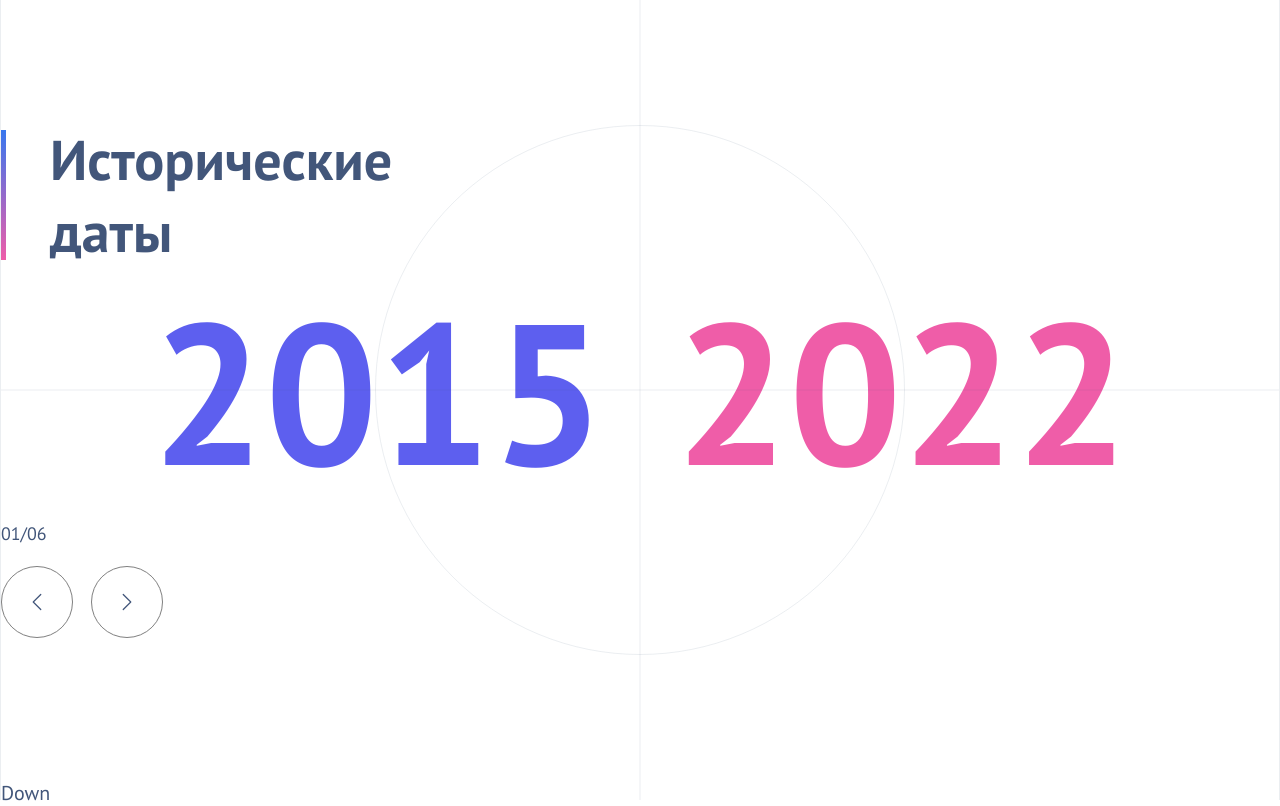
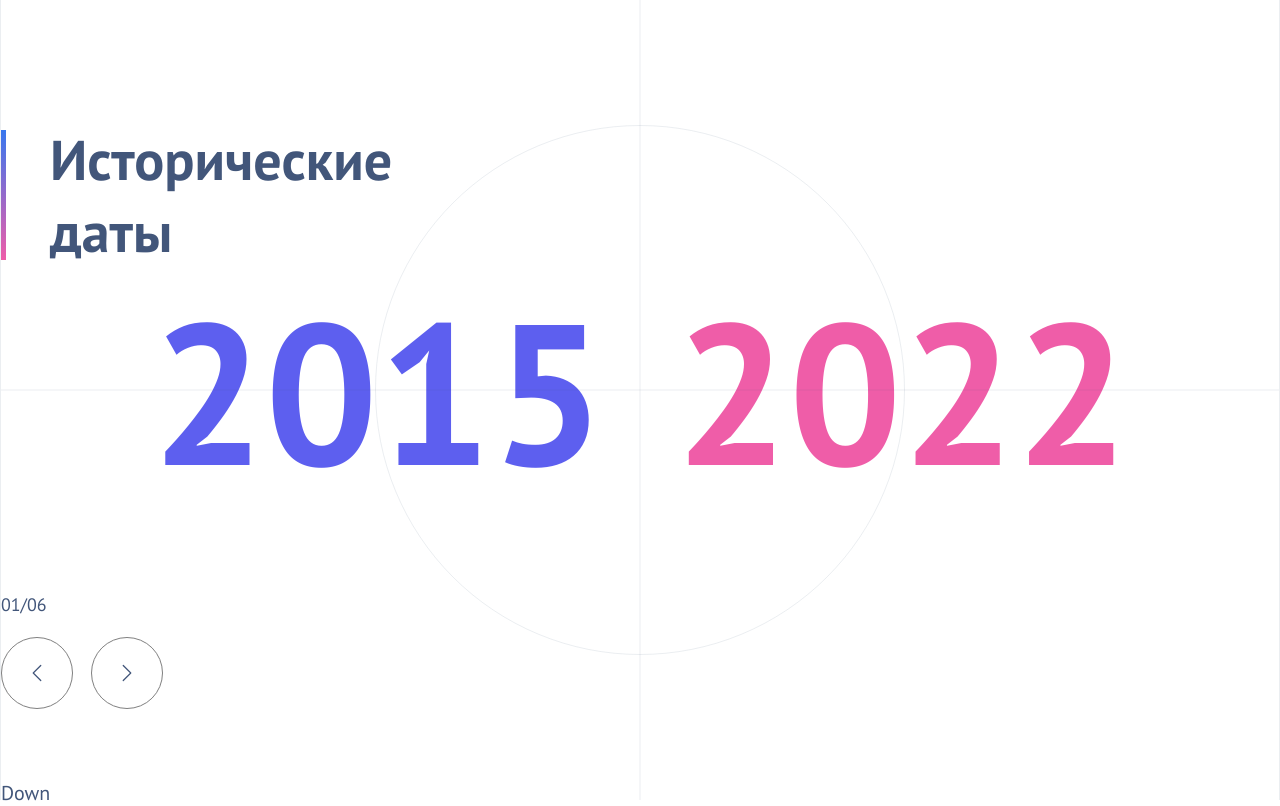
Before and after one commit to NERFTHISPLS/react-task-events, a React app: page / in a window 1280 px wide. Built offline with nearby package versions, Linux system fonts and the light colour scheme.

Commit message:
adjust circle buttons container position

```diff
--- a/src/components/ChangeDatesButtons.tsx
+++ b/src/components/ChangeDatesButtons.tsx
@@ -2,6 +2,10 @@ import ChevronLeft from '@/ui/ChevronLeft';
 import ChevronRight from '@/ui/ChevronRight';
 import CircleButton from '@/ui/CircleButton';
 import styled from 'styled-components';
+
+const Container = styled.div`
+  align-self: center;
+`;
 
 const Row = styled.div`
   display: flex;
@@ -17,7 +21,7 @@ const Span = styled.span`
 
 function ChangeDatesButtons() {
   return (
-    <div>
+    <Container>
       <Span>01/06</Span>
 
       <Row>
@@ -29,7 +33,7 @@ function ChangeDatesButtons() {
           <ChevronRight size={20} />
         </CircleButton>
       </Row>
-    </div>
+    </Container>
   );
 }
 
```
